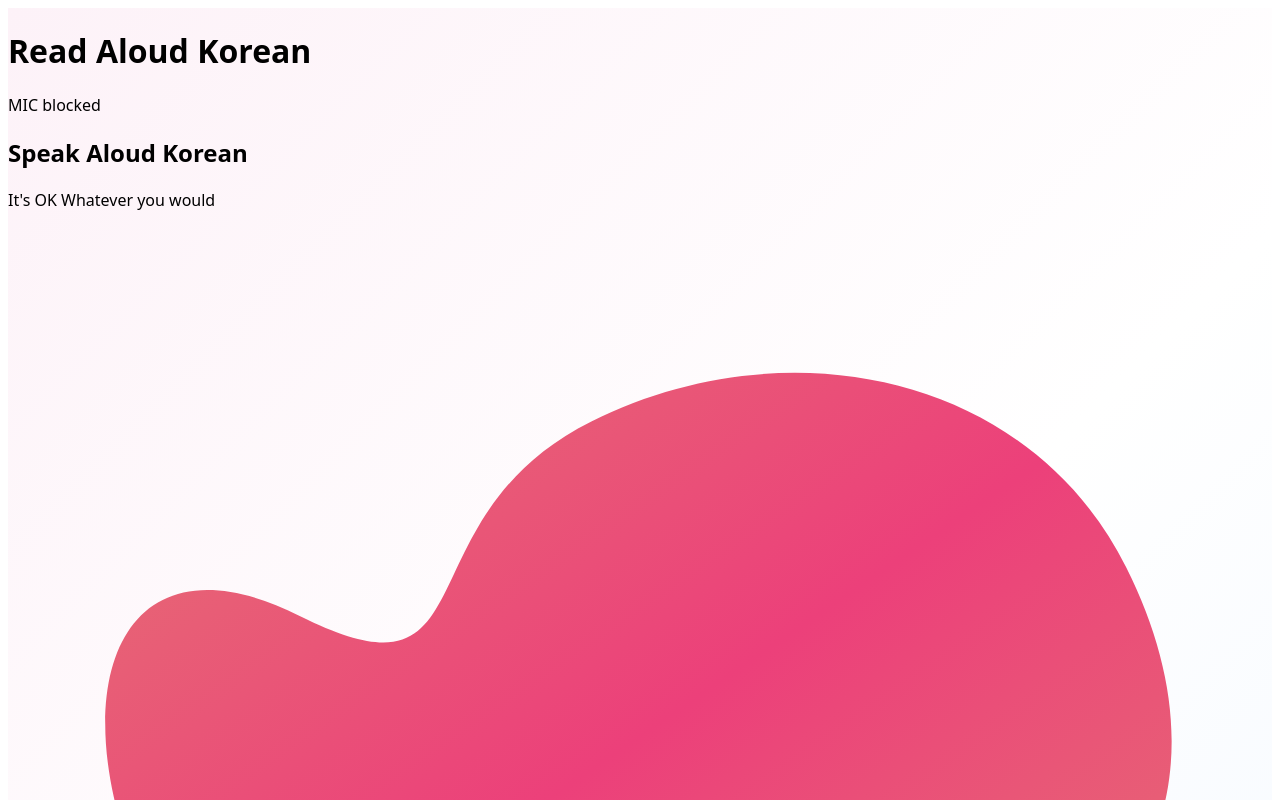
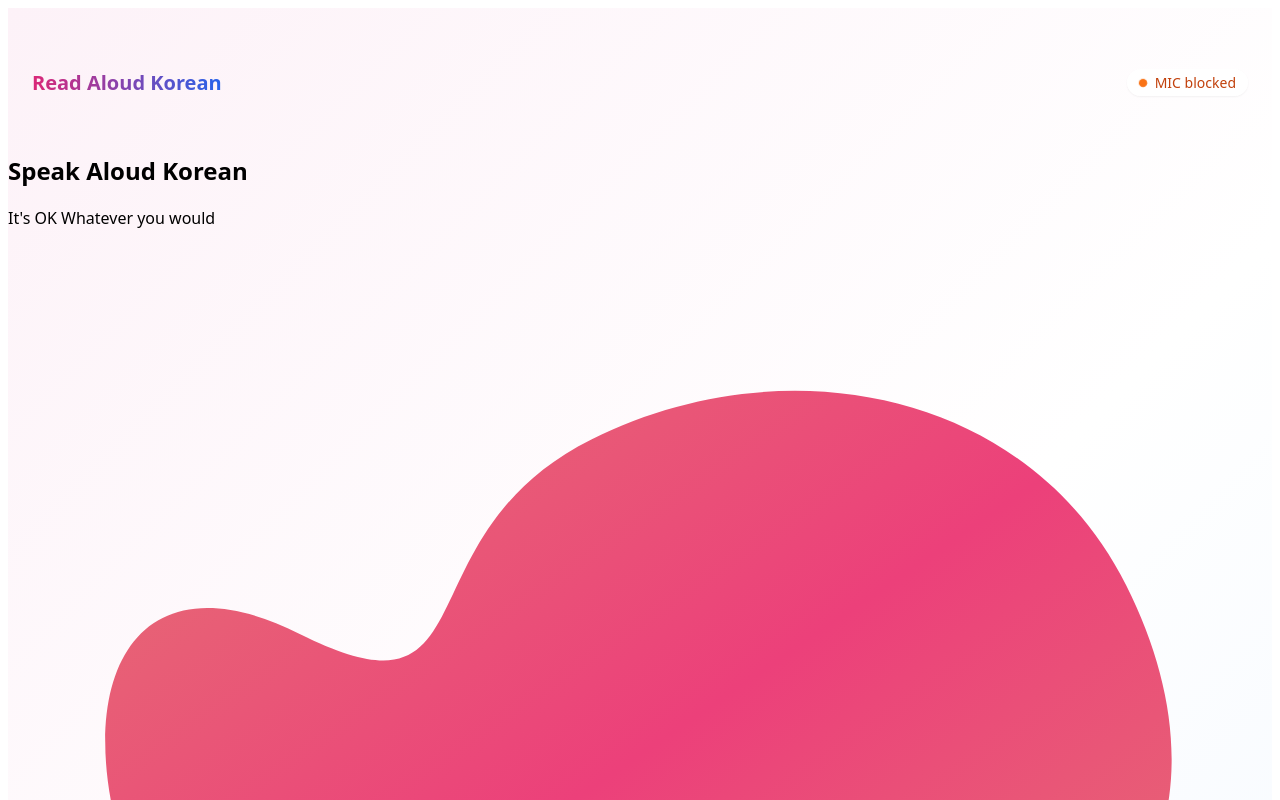
Before and after one commit to bunz5911/read-aloud-korean, a Next.js app: page / in a window 1280 px wide. Shown: the top 800 px of the page. Built offline with nearby package versions, Linux system fonts and the light colour scheme.

Commit message:
Convert header section to inline styles to fix rendering issues
- Replace Tailwind classes with inline styles in header section
- Fix potential CSS class conflicts causing page disappearance
- Improve stability on Android and other platforms
- Ensure consistent rendering across all browsers

```diff
--- a/app/page.tsx
+++ b/app/page.tsx
@@ -476,23 +476,64 @@ const handleSpeak = async () => {
       overflowX: 'hidden'
     }}>
       {/* Header */}
-      <div className="relative z-10 flex justify-between items-center p-6 pt-12">
-        <motion.h1 initial={{ opacity: 0, x: -20 }} animate={{ opacity: 1, x: 0 }} className="text-xl font-bold bg-gradient-to-r from-pink-600 to-blue-600 bg-clip-text text-transparent">
+      <div style={{
+        position: 'relative',
+        zIndex: 10,
+        display: 'flex',
+        justifyContent: 'space-between',
+        alignItems: 'center',
+        padding: '1.5rem',
+        paddingTop: '3rem'
+      }}>
+        <motion.h1
+          initial={{ opacity: 0, x: -20 }}
+          animate={{ opacity: 1, x: 0 }}
+          style={{
+            fontSize: '1.25rem',
+            fontWeight: 'bold',
+            background: 'linear-gradient(to right, #db2777, #2563eb)',
+            WebkitBackgroundClip: 'text',
+            backgroundClip: 'text',
+            color: 'transparent'
+          }}
+        >
           Read Aloud Korean
         </motion.h1>
-        <motion.div initial={{ opacity: 0, x: 20 }} animate={{ opacity: 1, x: 0 }} className="flex items-center space-x-2 bg-white/80 backdrop-blur-sm rounded-full px-3 py-1 shadow-sm">
-          <motion.div className={`w-2 h-2 rounded-full ${
-            micState === 'ok' ? 'bg-green-500' :
-            micState === 'denied' ? 'bg-red-500' :
-            micState === 'blocked' ? 'bg-orange-500' :
-            'bg-gray-500'
-          }`} animate={{ scale: [1, 1.2, 1] }} transition={{ duration: 1.5, repeat: Infinity }} />
-          <span className={`text-sm font-medium ${
-            micState === 'ok' ? 'text-green-700' :
-            micState === 'denied' ? 'text-red-700' :
-            micState === 'blocked' ? 'text-orange-700' :
-            'text-gray-700'
-          }`}>
+        <motion.div
+          initial={{ opacity: 0, x: 20 }}
+          animate={{ opacity: 1, x: 0 }}
+          style={{
+            display: 'flex',
+            alignItems: 'center',
+            gap: '0.5rem',
+            backgroundColor: 'rgba(255, 255, 255, 0.8)',
+            backdropFilter: 'blur(4px)',
+            borderRadius: '9999px',
+            padding: '0.25rem 0.75rem',
+            boxShadow: '0 1px 2px 0 rgba(0, 0, 0, 0.05)'
+          }}
+        >
+          <motion.div
+            style={{
+              width: '0.5rem',
+              height: '0.5rem',
+              borderRadius: '50%',
+              backgroundColor: micState === 'ok' ? '#10b981' :
+                              micState === 'denied' ? '#ef4444' :
+                              micState === 'blocked' ? '#f97316' :
+                              '#6b7280'
+            }}
+            animate={{ scale: [1, 1.2, 1] }}
+            transition={{ duration: 1.5, repeat: Infinity }}
+          />
+          <span style={{
+            fontSize: '0.875rem',
+            fontWeight: '500',
+            color: micState === 'ok' ? '#047857' :
+                   micState === 'denied' ? '#b91c1c' :
+                   micState === 'blocked' ? '#c2410c' :
+                   '#374151'
+          }}>
             MIC {
               micState === 'ok' ? 'on' :
               micState === 'denied' ? 'denied' :
```
